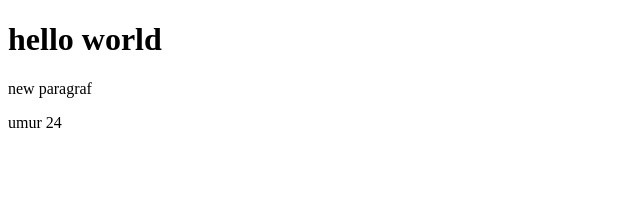
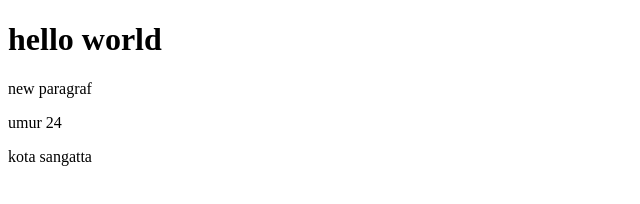
Before and after one commit to EzerKadang/Belajar_git, a plain HTML site: page index.html in a window 1280 px wide. Shown: the whole page, without its empty margins (0-640 px from the left). Drawn offline with Linux system fonts and the light colour scheme.

Commit message:
menambahkan tempat tinggal

```diff
--- a/index.html
+++ b/index.html
@@ -9,5 +9,6 @@
     <h1>hello world</h1>
     <p>new paragraf</p>
     <p>umur 24</p>
+    <p>kota sangatta</p>
   </body>
 </html>
```
